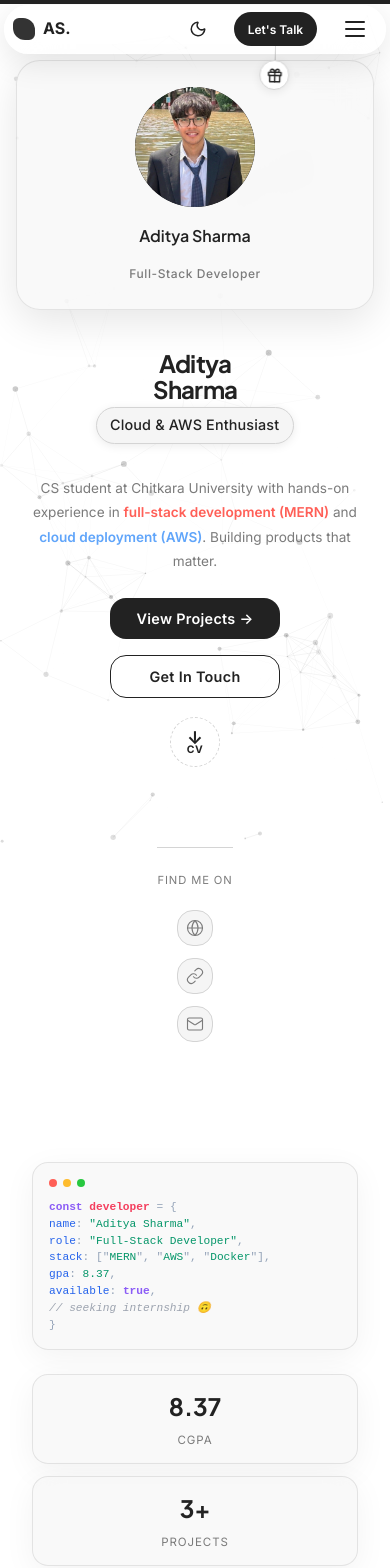
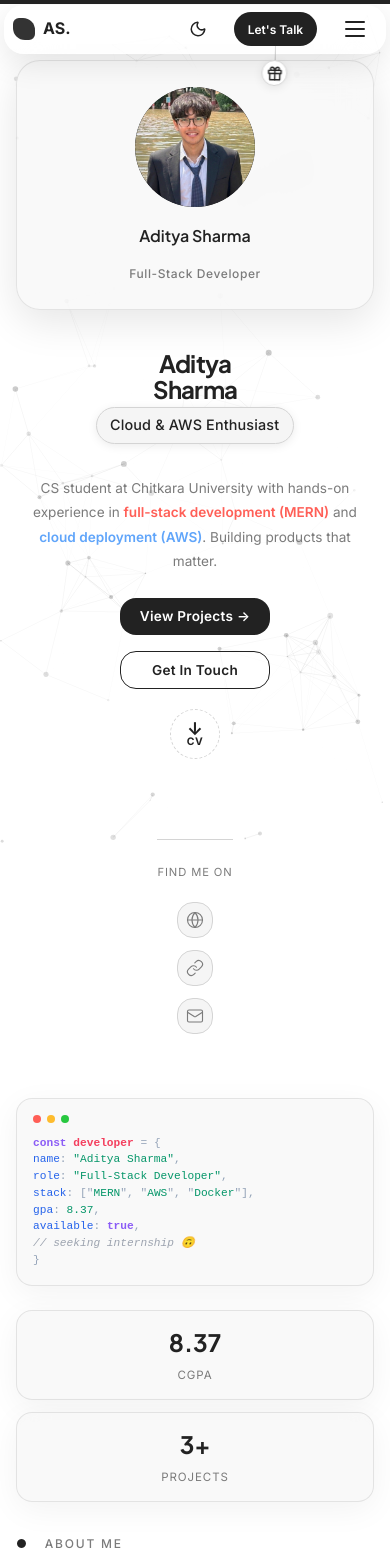
Before and after one commit to fearsomecity/port_adi, a React (Vite) app: page / in a window 390 px wide. Shown: the top 1568 px of the page. Built offline with nearby package versions, Linux system fonts and the light colour scheme.

Commit message:
Update styling and layouts for various components (About, Contact, Hero, Navbar, Projects, Skills, SnakeTrigger, and globals)

```diff
--- a/src/styles/About.css
+++ b/src/styles/About.css
@@ -11,6 +11,58 @@
   grid-template-columns: 1fr 1.2fr;
   gap: 4rem;
   align-items: center;
+}
+
+/* Mobile Responsiveness */
+@media (max-width: 1024px) {
+  .about-grid {
+    grid-template-columns: 1fr;
+    gap: 2.5rem;
+  }
+}
+
+@media (max-width: 768px) {
+  .about-grid {
+    gap: 2rem;
+  }
+
+  .about-code-block {
+    padding: 1.25rem;
+    font-size: 0.75rem;
+  }
+
+  .about-stats {
+    gap: 0.75rem;
+  }
+
+  .stat-num {
+    font-size: 1.5rem;
+  }
+}
+
+@media (max-width: 480px) {
+  .about-code-block {
+    padding: 1rem;
+    font-size: 0.7rem;
+  }
+
+  .code-dot {
+    width: 8px;
+    height: 8px;
+  }
+
+  .about-stats {
+    grid-template-columns: 1fr;
+  }
+
+  .about-description {
+    font-size: 0.95rem;
+  }
+
+  .about-highlight-item {
+    padding: 0.6rem 0.8rem;
+    font-size: 0.9rem;
+  }
 }
 
 /* Left: Visual side */
--- a/src/styles/Contact.css
+++ b/src/styles/Contact.css
@@ -109,6 +109,93 @@
   box-shadow: 0 4px 15px rgba(0, 0, 0, 0.1);
 }
 
+/* Mobile Responsiveness */
+@media (max-width: 1024px) {
+  .contact-section {
+    padding: 6rem 2rem;
+  }
+
+  .contact-title {
+    font-size: clamp(1.8rem, 4vw, 3rem);
+  }
+
+  .contact-subtitle {
+    font-size: 1rem;
+  }
+}
+
+@media (max-width: 768px) {
+  .contact-section {
+    padding: 5rem 1.5rem;
+  }
+
+  .contact-bg-text {
+    font-size: clamp(3rem, 10vw, 6rem);
+    top: 60%;
+  }
+
+  .contact-inner {
+    padding-bottom: 3rem;
+  }
+
+  .contact-title {
+    font-size: clamp(1.6rem, 3.5vw, 2.5rem);
+    margin-bottom: 0.8rem;
+  }
+
+  .contact-subtitle {
+    font-size: 0.95rem;
+    margin-bottom: 2rem;
+  }
+
+  .contact-links {
+    gap: 1rem;
+    margin-bottom: 2.5rem;
+  }
+
+  .contact-link-card {
+    width: 50px;
+    height: 50px;
+    font-size: 1.5rem;
+  }
+}
+
+@media (max-width: 480px) {
+  .contact-section {
+    padding: 3.5rem 1rem;
+  }
+
+  .contact-bg-text {
+    font-size: clamp(2.5rem, 8vw, 4rem);
+    top: 65%;
+  }
+
+  .contact-inner {
+    padding-bottom: 2rem;
+  }
+
+  .contact-title {
+    font-size: clamp(1.4rem, 2.8vw, 2rem);
+    margin-bottom: 0.5rem;
+  }
+
+  .contact-subtitle {
+    font-size: 0.9rem;
+    margin-bottom: 1.5rem;
+  }
+
+  .contact-links {
+    gap: 0.75rem;
+    margin-bottom: 2rem;
+  }
+
+  .contact-link-card {
+    width: 45px;
+    height: 45px;
+    font-size: 1.25rem;
+  }
+}
+
 .contact-link-card::before {
   content: "";
   position: absolute;
@@ -131,7 +218,6 @@
   background: linear-gradient(135deg, color-mix(in srgb, var(--social-color) 25%, var(--bg-surface)), color-mix(in srgb, var(--social-color) 10%, var(--bg-surface)));
   transform: scale(1.15) translateY(-4px);
   box-shadow: 0 8px 25px rgba(0, 0, 0, 0.15);
-}
 }
 
 [data-theme="dark"] .contact-link-card:hover {
--- a/src/styles/Hero.css
+++ b/src/styles/Hero.css
@@ -45,6 +45,58 @@
   grid-template-columns: 1fr 400px;
   align-items: center;
   gap: 4rem;
+}
+
+/* Mobile Responsiveness */
+@media (max-width: 1024px) {
+  .hero-content {
+    grid-template-columns: 1fr;
+    gap: 2rem;
+    padding: 0 1.5rem;
+  }
+}
+
+@media (max-width: 768px) {
+  .hero {
+    padding-top: 80px;
+  }
+
+  .hero-content {
+    padding: 0 1rem;
+    gap: 1.5rem;
+  }
+}
+
+@media (max-width: 480px) {
+  .hero {
+    padding-top: 70px;
+    min-height: auto;
+  }
+
+  .hero-content {
+    padding: 0 1rem;
+    gap: 1rem;
+  }
+
+  .hero-badge {
+    font-size: 0.6rem;
+    padding: 0.4rem 1rem;
+    margin-bottom: 1.5rem;
+  }
+
+  .hero-name {
+    font-size: clamp(1.8rem, 5vw, 3rem);
+    margin-bottom: 1rem;
+  }
+
+  .hero-tagline {
+    font-size: 0.95rem;
+    margin-bottom: 1.5rem;
+  }
+
+  .hero-description {
+    font-size: 0.9rem;
+  }
 }
 
 /* Left: Text */
--- a/src/styles/Navbar.css
+++ b/src/styles/Navbar.css
@@ -20,6 +20,68 @@
   box-shadow: 0 12px 40px rgba(0, 0, 0, 0.15);
   top: 1rem;
   background: rgba(255, 255, 255, 0.75);
+}
+
+/* Mobile Responsiveness */
+@media (max-width: 768px) {
+  .navbar {
+    width: calc(100% - 1rem);
+    top: 1rem;
+    border-radius: 20px;
+  }
+
+  .navbar.scrolled {
+    top: 0.75rem;
+  }
+
+  .navbar-inner {
+    padding: 0.5rem 0.5rem 0.5rem 1rem;
+  }
+
+  .navbar-logo {
+    font-size: 1rem;
+  }
+
+  .navbar-links {
+    gap: 1.5rem;
+  }
+
+  .navbar-links li a {
+    font-size: 0.85rem;
+  }
+}
+
+@media (max-width: 480px) {
+  .navbar {
+    width: calc(100% - 0.75rem);
+    max-width: 100%;
+  }
+
+  .navbar-inner {
+    padding: 0.4rem 0.5rem;
+  }
+
+  .navbar-logo {
+    font-size: 0.9rem;
+  }
+
+  .logo-icon {
+    width: 18px;
+    height: 18px;
+  }
+
+  .navbar-links {
+    gap: 1rem;
+  }
+
+  .navbar-links li a {
+    font-size: 0.75rem;
+    padding: 0.25rem;
+  }
+
+  .navbar-right {
+    gap: 0.75rem;
+  }
 }
 
 .navbar-inner {
--- a/src/styles/Projects.css
+++ b/src/styles/Projects.css
@@ -14,6 +14,78 @@
   display: grid;
   grid-template-columns: repeat(3, 1fr);
   gap: 1.75rem;
+}
+
+/* Mobile Responsiveness */
+@media (max-width: 1024px) {
+  .projects-grid {
+    grid-template-columns: repeat(2, 1fr);
+    gap: 1.5rem;
+  }
+}
+
+@media (max-width: 768px) {
+  .projects-grid {
+    grid-template-columns: 1fr;
+    gap: 1.25rem;
+  }
+
+  .project-card {
+    padding: 1.5rem;
+  }
+
+  .project-title {
+    font-size: 1rem;
+  }
+
+  .project-description {
+    font-size: 0.85rem;
+  }
+
+  .project-bullets {
+    min-height: auto;
+  }
+
+  .project-bullets li {
+    font-size: 0.78rem;
+  }
+}
+
+@media (max-width: 480px) {
+  .projects-grid {
+    gap: 1rem;
+  }
+
+  .project-card {
+    padding: 1.25rem;
+  }
+
+  .project-icon {
+    font-size: 1.8rem;
+    margin-bottom: 0.75rem;
+  }
+
+  .project-year {
+    font-size: 0.65rem;
+    padding: 0.2rem 0.5rem;
+    top: 1rem;
+    right: 1rem;
+  }
+
+  .project-tech-pills {
+    min-height: auto;
+    gap: 0.35rem;
+  }
+
+  .project-tech-pill {
+    padding: 0.3rem 0.75rem;
+    font-size: 0.65rem;
+  }
+
+  .project-footer {
+    flex-direction: column;
+    gap: 0.75rem;
+  }
 }
 
 .project-card {
--- a/src/styles/Skills.css
+++ b/src/styles/Skills.css
@@ -38,6 +38,105 @@
 .card-database { grid-column: span 3; }
 .card-toolsplatforms { grid-column: span 2; }
 .card-corecs { grid-column: span 4; }
+
+/* Mobile Responsiveness */
+@media (max-width: 1024px) {
+  .skills-section {
+    padding: 6rem 0;
+  }
+
+  .skills-bento {
+    grid-template-columns: repeat(2, 1fr);
+    gap: 1.25rem;
+  }
+
+  .card-languages { grid-column: span 2; }
+  .card-frontend { grid-column: span 2; }
+  .card-backend { grid-column: span 2; }
+  .card-database { grid-column: span 2; }
+  .card-toolsplatforms { grid-column: span 1; }
+  .card-corecs { grid-column: span 2; }
+
+  .skill-bento-card {
+    min-height: 150px;
+  }
+}
+
+@media (max-width: 768px) {
+  .skills-section {
+    padding: 5rem 0;
+  }
+
+  .skills-header {
+    margin-bottom: 3rem;
+  }
+
+  .skills-bento {
+    grid-template-columns: 1fr;
+    gap: 1rem;
+  }
+
+  .card-languages { grid-column: span 1; }
+  .card-frontend { grid-column: span 1; }
+  .card-backend { grid-column: span 1; }
+  .card-database { grid-column: span 1; }
+  .card-toolsplatforms { grid-column: span 1; }
+  .card-corecs { grid-column: span 1; }
+
+  .skill-card-content {
+    padding: 1.75rem;
+  }
+
+  .skill-cat-header {
+    gap: 0.75rem;
+  }
+
+  .skill-cat-icon {
+    width: 40px;
+    height: 40px;
+  }
+
+  .skill-cat-name {
+    font-size: 1.1rem;
+  }
+}
+
+@media (max-width: 480px) {
+  .skills-section {
+    padding: 3.5rem 0;
+  }
+
+  .skills-bento {
+    gap: 0.75rem;
+  }
+
+  .skill-bento-card {
+    min-height: 130px;
+  }
+
+  .skill-card-content {
+    padding: 1.25rem;
+  }
+
+  .skill-cat-icon {
+    width: 36px;
+    height: 36px;
+    font-size: 1.2rem;
+  }
+
+  .skill-cat-name {
+    font-size: 0.95rem;
+  }
+
+  .skill-pills {
+    gap: 0.5rem;
+  }
+
+  .skill-pill {
+    padding: 0.35rem 0.75rem;
+    font-size: 0.7rem;
+  }
+}
 
 .skill-card-glass {
   position: absolute;
--- a/src/styles/SnakeTrigger.css
+++ b/src/styles/SnakeTrigger.css
@@ -327,3 +327,59 @@
   margin: 0;
   letter-spacing: 0.02em;
 }
+
+/* Mobile Responsive Styles */
+@media (max-width: 768px) {
+  .snake-icon-btn {
+    width: 28px;
+    height: 28px;
+  }
+
+  .snake-icon-btn::before {
+    inset: -5px;
+  }
+}
+
+@media (max-width: 480px) {
+  .snake-icon-btn {
+    width: 26px;
+    height: 26px;
+    font-size: 0.9rem;
+  }
+
+  .snake-modal {
+    width: calc(100vw - 1rem);
+  }
+
+  .sg-wrap {
+    padding: 0.875rem;
+    gap: 0.75rem;
+  }
+
+  .sg-title {
+    font-size: 1rem;
+  }
+
+  .sg-scores {
+    font-size: 0.75rem;
+  }
+
+  .sg-canvas-column {
+    max-width: 100%;
+  }
+
+  .sg-dpad {
+    grid-template-columns: repeat(3, 1fr);
+    gap: 0.5rem;
+  }
+
+  .sg-dpad-btn {
+    width: 36px;
+    height: 36px;
+    font-size: 0.85rem;
+  }
+
+  .sg-hint {
+    font-size: 0.7rem;
+  }
+}
--- a/src/styles/globals.css
+++ b/src/styles/globals.css
@@ -41,7 +41,25 @@
   --radius-lg: 20px;
   --radius-xl: 28px;
   --radius-pill: 100px;
+}
 
+/* Mobile Base Styles */
+@media (max-width: 768px) {
+  :root {
+    --space-xl: 3rem;
+    --space-2xl: 4rem;
+  }
+}
+
+@media (max-width: 480px) {
+  :root {
+    --space-lg: 1.5rem;
+    --space-xl: 2rem;
+    --space-2xl: 3rem;
+  }
+}
+
+:root {
   /* Vibrant Accents */
   --clr-red: #ff5f57;
   --clr-yellow: #febc2e;
@@ -226,6 +244,18 @@ a {
   padding: 0 2rem;
 }
 
+@media (max-width: 768px) {
+  .container {
+    padding: 0 1.5rem;
+  }
+}
+
+@media (max-width: 480px) {
+  .container {
+    padding: 0 1rem;
+  }
+}
+
 /* Section Headings */
 .section-label {
   font-family: var(--font-body);
@@ -296,6 +326,14 @@ a {
   box-shadow: 0 8px 25px rgba(0, 0, 0, 0.25);
 }
 
+@media (max-width: 480px) {
+  .btn-primary {
+    width: 100%;
+    padding: 0.65rem 1.25rem;
+    font-size: 0.85rem;
+  }
+}
+
 [data-theme="dark"] .btn-primary {
   background: #0A0A0A;
   color: #FFFFFF;
@@ -337,6 +375,14 @@ a {
   box-shadow: 0 8px 25px rgba(0, 0, 0, 0.25);
 }
 
+@media (max-width: 480px) {
+  .btn-outline {
+    width: 100%;
+    padding: 0.65rem 1.25rem;
+    font-size: 0.85rem;
+  }
+}
+
 [data-theme="dark"] .btn-outline:hover {
   background: #FFFFFF;
   color: #000000;
@@ -372,6 +418,14 @@ a {
   background: var(--bg-secondary);
   transform: translateY(-2px);
   box-shadow: var(--shadow-md);
+}
+
+@media (max-width: 480px) {
+  .btn-resume {
+    width: 100%;
+    padding: 0.65rem 1.25rem;
+    font-size: 0.85rem;
+  }
 }
 
 [data-theme="dark"] .btn-resume {
@@ -414,6 +468,18 @@ section {
   align-items: center;
 }
 
+@media (max-width: 768px) {
+  section {
+    padding: var(--space-xl) 0;
+  }
+}
+
+@media (max-width: 480px) {
+  section {
+    padding: var(--space-lg) 0;
+  }
+}
+
 section > .container {
   width: 100%;
 }
@@ -425,10 +491,49 @@ section > .container {
   gap: 3rem;
 }
 
+@media (max-width: 1024px) {
+  .grid-2 {
+    grid-template-columns: 1fr;
+    gap: 2.5rem;
+  }
+}
+
+@media (max-width: 768px) {
+  .grid-2 {
+    gap: 2rem;
+  }
+}
+
+@media (max-width: 480px) {
+  .grid-2 {
+    gap: 1.5rem;
+  }
+}
+
 .grid-3 {
   display: grid;
   grid-template-columns: repeat(3, 1fr);
   gap: 2rem;
+}
+
+@media (max-width: 1024px) {
+  .grid-3 {
+    grid-template-columns: repeat(2, 1fr);
+    gap: 1.5rem;
+  }
+}
+
+@media (max-width: 768px) {
+  .grid-3 {
+    grid-template-columns: 1fr;
+    gap: 1.25rem;
+  }
+}
+
+@media (max-width: 480px) {
+  .grid-3 {
+    gap: 1rem;
+  }
 }
 
 @media (max-width: 900px) {
```
